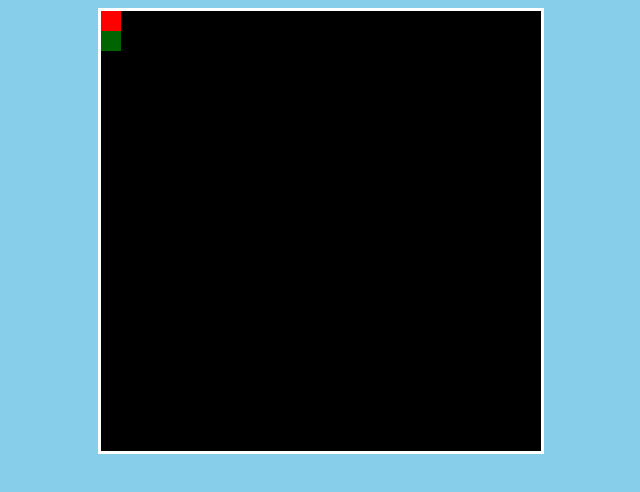
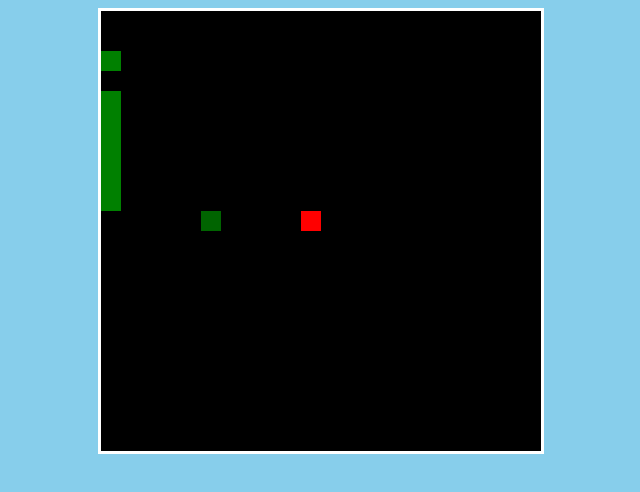
Before and after one commit to al-shep/al-shep.github.io, a plain HTML site: page asd-projects/snake/snake.html in a window 1280 px wide. Shown: the whole page, without its empty margins (319-959 px from the left). Drawn offline with Linux system fonts and the light colour scheme.

Commit message:
saving snake

```diff
--- a/asd-projects/snake/index.css
+++ b/asd-projects/snake/index.css
@@ -30,6 +30,9 @@ body {
   background-color: red;
 }
 
+.body {
+  background-color: green;
+}
 
 
 /*---------------------------------------------------------------
--- a/asd-projects/snake/index.js
+++ b/asd-projects/snake/index.js
@@ -23,9 +23,11 @@ function runProgram() {
   //////////////////////////// Game Item Objects /////////////////////////////////
 
   var snakeArray = []
+  var bodyID = []
 
 
   var head = {
+    id: NextID(),
     x: 100,
     y: 180,
     speedX: 0,
@@ -51,10 +53,10 @@ function runProgram() {
 
   //adds 5 body parts to the snake
   for (var i = 0; i < 6; i++) {
-    snakeArray.push(addBody())
-  }
+    addBody()
+    }
 
-  var snakeLength = snakeArray.length - 1
+
   ////////////////////////////////////////////////////////////////////////////////
   ///////////////////////// CORE LOGIC ///////////////////////////////////////////
   ////////////////////////////////////////////////////////////////////////////////
@@ -67,7 +69,7 @@ function runProgram() {
     moveItems() //moves the game items
     drawItems() //draws the game items
     ateApple() //what to do if the apple is eaten
-    updateLength()
+    stayInside() //
   }
 
   /*
@@ -99,7 +101,7 @@ function runProgram() {
     head.x += head.speedX
     head.y += head.speedY
     // moves the snake's body
-    for (var i = snakeLength; i > 0; i--) {
+    for (var i = snakeLength(); i > 0; i--) {
       snakeArray[i].x += snakeArray[i-1].speedX
       snakeArray[i].y += snakeArray[i-1].speedY
     }
@@ -110,9 +112,9 @@ function runProgram() {
     $('#head').css('top', head.y)
     $('#head').css('left', head.x)
     // draws the snake's body
-    for (var i = 1; i < snakeArray.length; i++) {
-      $('#body').css('top', snakeArray[i].y)
-      $('#body').css('left', snakeArray[i].x)
+    for (var i = snakeLength(); i >= 0; i--) {
+      $(bodyID[i]).css('top', snakeArray[i].y)
+      $(bodyID[i]).css('left', snakeArray[i].x)
     }
     // draws the apple
     $('#apple').css('top', apple.y)
@@ -128,8 +130,8 @@ function runProgram() {
     }
   }
 
-  function updateLength() {
-    snakeLength = snakeArray.length - 1
+  function snakeLength() {
+    return snakeArray.length - 1
   }
 
   function keyPress(event, speed) { ////////////////////////////////////////translates keyPresses into movement
@@ -160,16 +162,16 @@ function runProgram() {
   }
 
   function addBody() {
-
-    return snakeArray.push( { //pushes following object
+    let newID = NextID()
+    $('<div>').appendTo('#board').addClass('gameItem').addClass('body').attr('id', newID)
+    return snakeArray.push({ //pushes additional body part
       //creates a new bodyPart
-      id: x
-      x: snakeArray[snakeLength].x,
-      y: snakeArray[snakeLength].y,
-      speedX: snakeArray[snakeLength].speedX,
-      speedY: snakeArray[snakeLength].speedY,
-    }
-    )
+      id: '#' + newID,
+      x: snakeArray[snakeLength()].x,
+      y: snakeArray[snakeLength()].y,
+      speedX: snakeArray[snakeLength()].speedX,
+      speedY: snakeArray[snakeLength()].speedY,
+    } )
   }
 
   function newApple() {
@@ -177,12 +179,16 @@ function runProgram() {
     apple.y = Math.ceil(Math.random * $board.height)
     apple.x = Math.ceil(Math.random * $board.width)
     // ensures it doesn't land on the snake
-    for (var i = 0; i <= snakeLength; i++) {
+    for (var i = 0; i <= snakeLength(); i++) {
       if (apple.y !== snakeArray[i].y) {
 
       }
     }
   }
 
+  function NextID() {
+    const base = 'body'
+    return bodyID.push(base + snakeArray.length)
+  }
 
 }
--- a/asd-projects/snake/snake.html
+++ b/asd-projects/snake/snake.html
@@ -17,9 +17,9 @@
         <div id='board'>
             <div class='gameItem' id='apple'></div>
             <div class='gameItem' id='head'></div>
-            <div class='gameItem' id='body'></div>
+            <div class='gameItem body'></div>
             <div id='score'></div>
-            <div class='gameItem' id='walls'></div>
+            <div class='gameItem walls'></div>
         </div>
     </body>
 </html>
```
